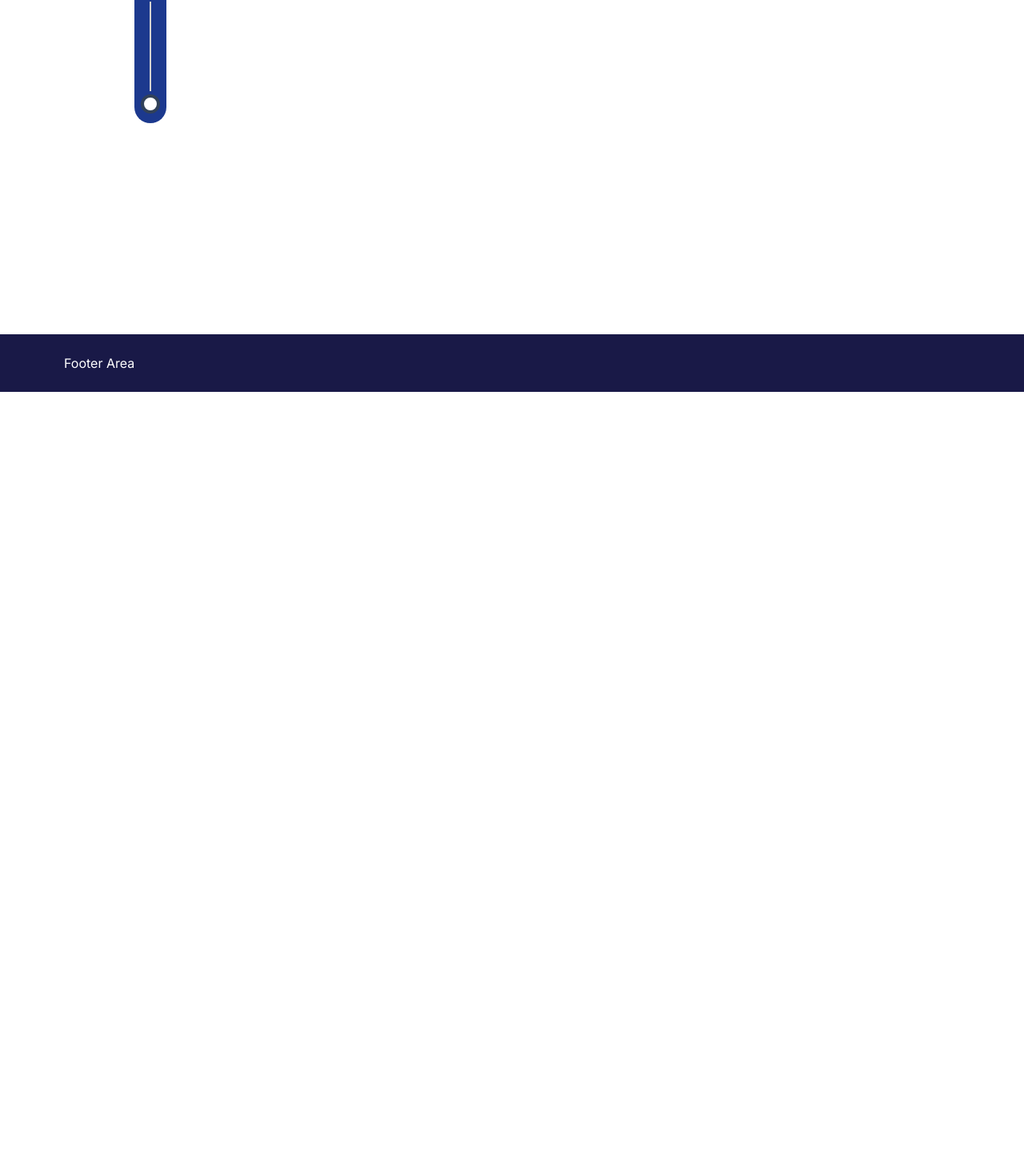
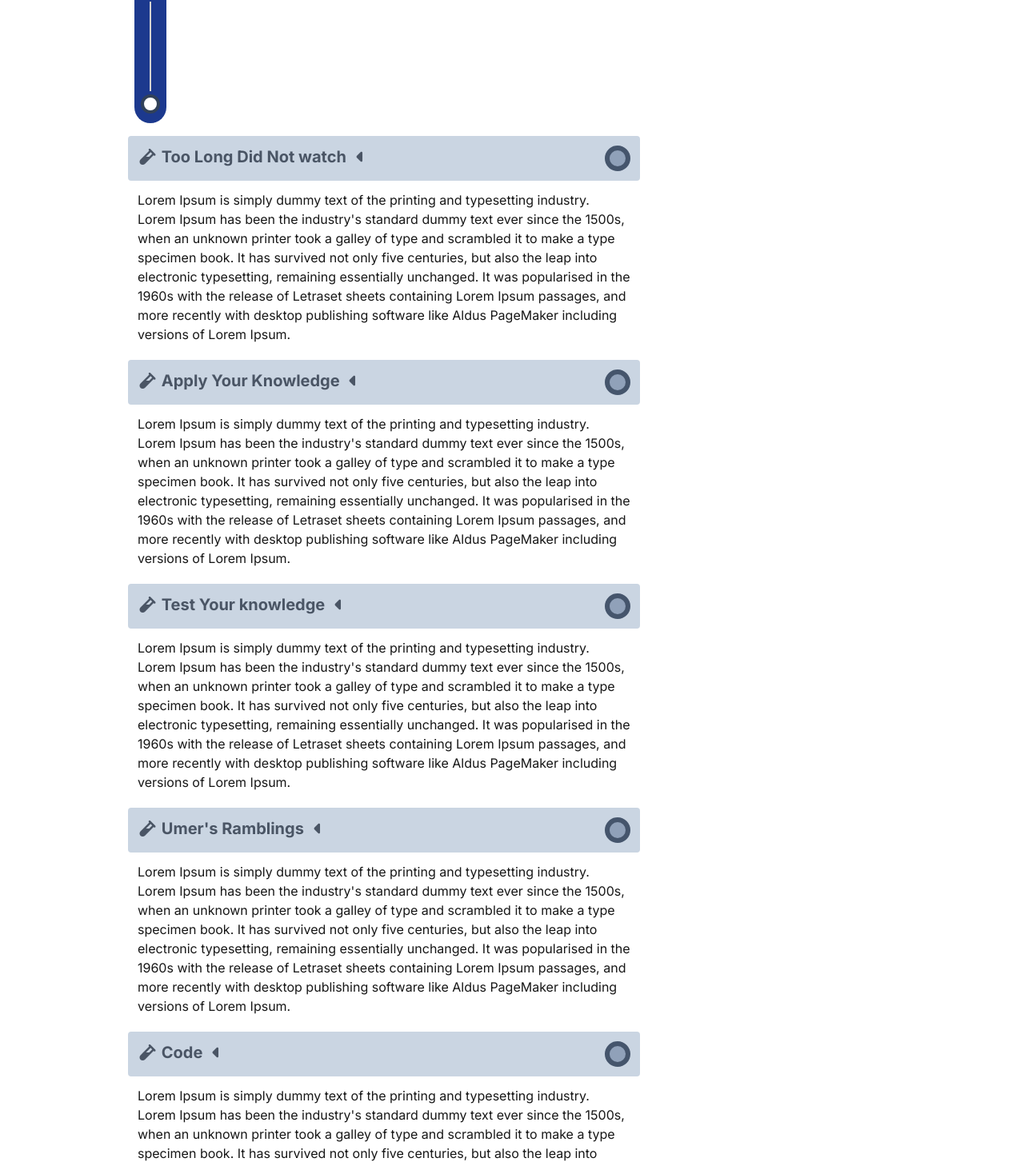
Before and after one commit to RealRinzin/Humber-Reimagining-Interdisciplinary-Learning-App, a Next.js app in the folder frontend/: page / in a window 1280 px wide. Shown: the part 462-1920 px from the top of the page at 80% size. Before the commit the page ends 952 px from the top, so only its background shows below. Built offline with nearby package versions, Linux system fonts and the light colour scheme.

Commit message:
UI Improvement

```diff
--- a/frontend/src/app/globals.css
+++ b/frontend/src/app/globals.css
@@ -39,10 +39,6 @@ header #hb_search {
   background-color: #32325b;
   color: var(--secondary-color);
 }
-main {
-  height: 100vh;
-}
-
 /* FOOTER CSS */
 footer {
   /* background-color: var(--secondary-color); */
--- a/frontend/src/components/features/course/CourseTabs.tsx
+++ b/frontend/src/components/features/course/CourseTabs.tsx
@@ -1,6 +1,20 @@
+import { faCaretLeft, faParagraph, faVial } from "@fortawesome/free-solid-svg-icons";
+import { FontAwesomeIcon } from "@fortawesome/react-fontawesome";
 
-export default  function CourseTabs() {
+export default function CourseTabs({ title }) {
   return (
-    <div>CourseTabs</div>
+    <section className="my-2" >
+      <div className="flex justify-between bg-slate-300 p-3 rounded-sm">
+        <h2 className="text-xl font-bold text-gray-600 "><FontAwesomeIcon icon={faVial} size="1x" /> {title} <FontAwesomeIcon icon={faCaretLeft} size="1x" /></h2>
+        <div className="h-8 w-8 rounded-full border-6 border-slate-600 bg-slate-400">
+        </div>
+      </div>
+      <div className="p-3">
+        <p>
+          Lorem Ipsum is simply dummy text of the printing and typesetting industry. Lorem Ipsum has been the industry's standard dummy text ever since the 1500s, when an unknown printer took a galley of type and scrambled it to make a type specimen book. It has survived not only five centuries, but also the leap into electronic typesetting, remaining essentially unchanged. It was popularised in the 1960s with the release of
+          Letraset sheets containing Lorem Ipsum passages, and more recently with desktop publishing software like Aldus PageMaker including versions of Lorem Ipsum.
+        </p>
+      </div>
+    </section>
   )
 }
--- a/frontend/src/components/layout/course/page.tsx
+++ b/frontend/src/components/layout/course/page.tsx
@@ -1,4 +1,5 @@
 import CourseProgressUI from '@/components/features/course/CourseProgressUI'
+import CourseTabs from '@/components/features/course/CourseTabs'
 import CourseTitle from '@/components/features/course/CourseTitle'
 import CourseVideo from '@/components/features/course/CourseVideo'
 import React from 'react'
@@ -14,10 +15,19 @@ export default function VideoPage() {
                     <CourseVideo />
                 </section>
                 {/* Tabs */}
+                <CourseTabs title={"Too Long Did Not watch"}/>
                 {/* Tabs */}
+                <CourseTabs title={"Apply Your Knowledge"}/>
                 {/* Tabs */}
+                <CourseTabs title={"Test Your knowledge"}/>
                 {/* Tabs */}
+                <CourseTabs title={"Umer's Ramblings"} />
                 {/* Tabs */}
+                <CourseTabs title={"Code"} />
+                {/* Tabs */}
+                <CourseTabs title={"Resources"} />
+                {/* Tabs */}
+                <CourseTabs title={"Whats next?"} />
             </div>
             <aside className="md:flex-[2]">
                 Progress links
```
